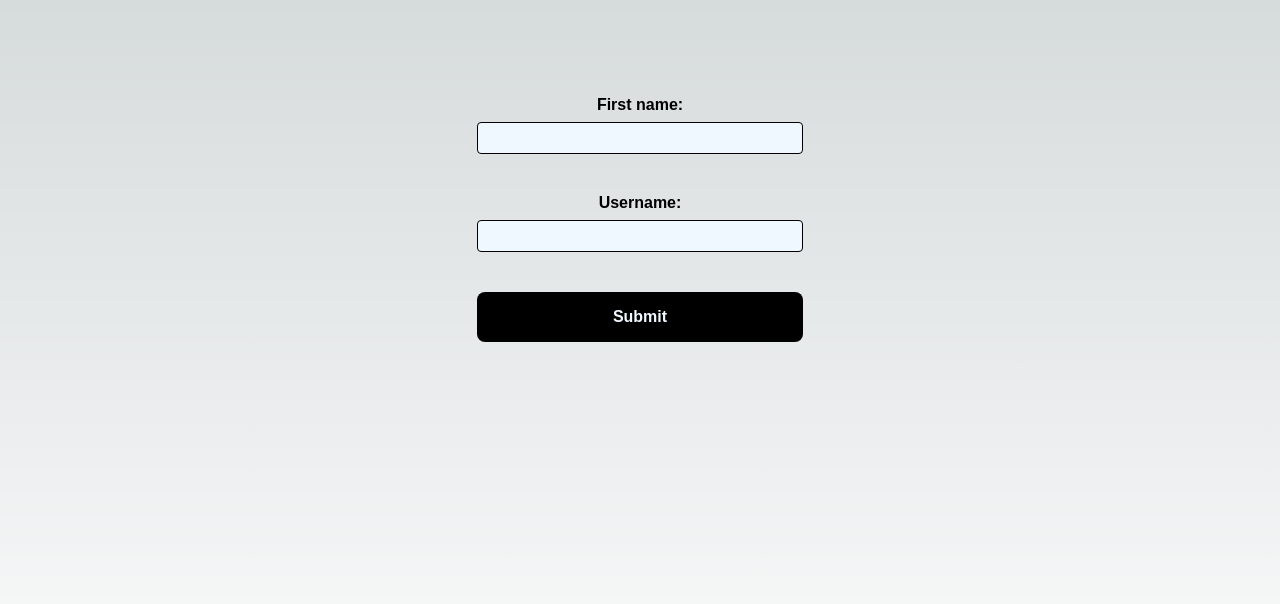
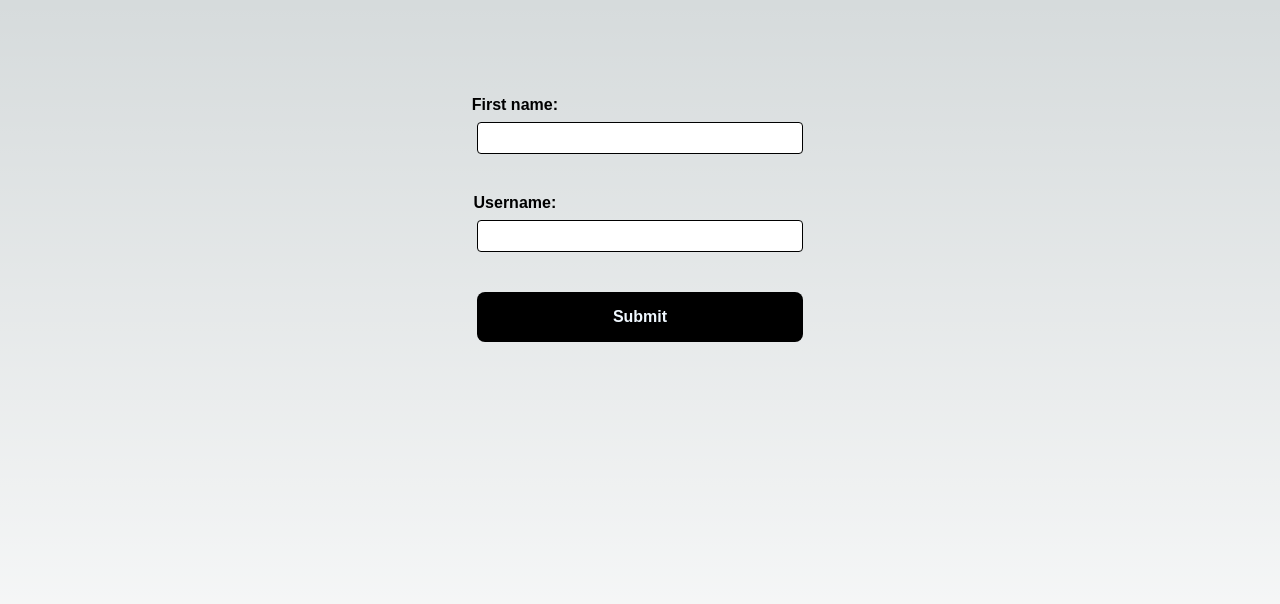
Before and after one commit to giovanabirck/week02-dynamic-content-design, a Next.js app: page / in a window 1280 px wide. Shown: the top 604 px of the page. Built offline with nearby package versions, Linux system fonts and the light colour scheme.

Commit message:
style-final

```diff
--- a/styles/globals.css
+++ b/styles/globals.css
@@ -111,6 +111,7 @@ label{
   font-weight: bold;
   font-size: 16px;
   padding-bottom: 8px;
+  margin-right: 23%;
 }
 
 input{
@@ -118,7 +119,7 @@ input{
   border-radius: 4px;
   height: 32px;
   width: 30%;
-  background-color: aliceblue;
+  background-color: white;
   margin-bottom: 40px;
 }
 
```
